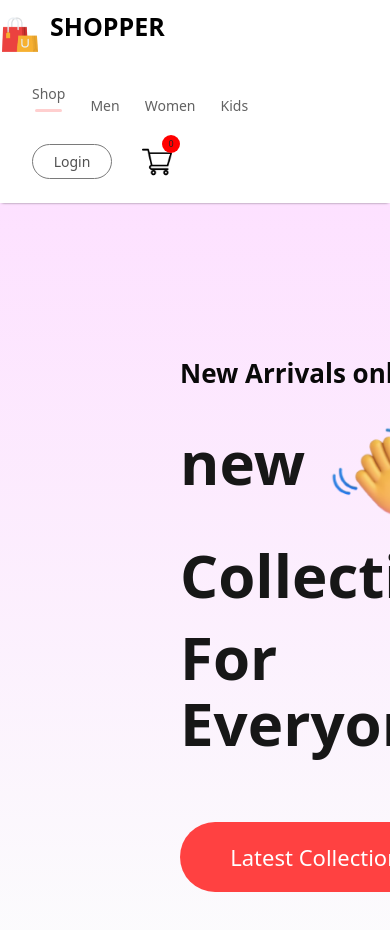
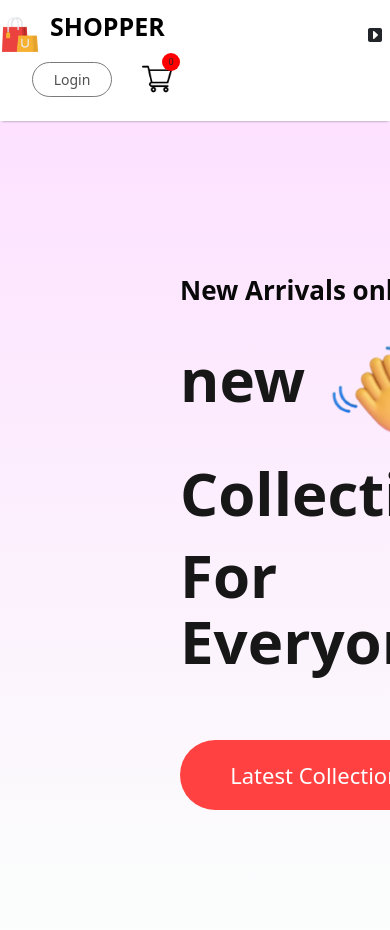
Before and after one commit to Abhishek09yadav/Ecommerce, a React (Create React App) app in the folder frontend/: page / in a window 390 px wide. Shown: the top 930 px of the page. Built offline with nearby package versions, Linux system fonts and the light colour scheme.

Commit message:
added hamburger menu for 800px devices

```diff
--- a/frontend/src/Components/Navbar/Navbar.css
+++ b/frontend/src/Components/Navbar/Navbar.css
@@ -4,6 +4,11 @@
     /*flex-direction: row-reverse;*/
     padding: 10px;
     box-shadow: 0 1px 3px -2px black;
+    align-items: center;
+}
+
+.nav-dropdown {
+    display: none;
 }
 
 .nav-logo {
@@ -152,3 +157,34 @@
         font-size: 9px;
     }
 }
+
+@media (max-width: 800px) {
+    .navbar {
+        padding: 10px 0;
+    }
+
+    .nav-dropdown {
+        display: block;
+        width: 30px;
+        transition: 0.5s;
+    }
+
+    .nav-menu {
+        display: none;
+        height: 80px;
+        width: 100%;
+        position: absolute;
+        justify-content: center;
+        top: 50px;
+        background-color: white;
+    }
+
+    .nav-menu-visible {
+        display: flex;
+
+    }
+
+    .nav-dropdown.open {
+        rotate: 90deg;
+    }
+}
--- a/frontend/src/Components/Navbar/Navbar.jsx
+++ b/frontend/src/Components/Navbar/Navbar.jsx
@@ -1,4 +1,4 @@
-import React, {useContext, useState} from 'react';
+import React, {useContext, useRef, useState} from 'react';
 import "./Navbar.css"
 import logo from '../Assets/logo.png'
 import cart_icon from '../Assets/cart_icon.png'
@@ -6,23 +6,29 @@ import 'bootstrap/dist/css/bootstrap.min.css';
 import 'bootstrap/dist/js/bootstrap.bundle.min.js';
 import {Link} from "react-router-dom";
 import {ShopContext} from "../../Context/ShopContext";
+import {FontAwesomeIcon} from '@fortawesome/react-fontawesome';
+import {faBars, faChevronRight, faSquareCaretRight} from '@fortawesome/free-solid-svg-icons';
 
 
 function Navbar(props) {
     const {getTotalCartItems} = useContext(ShopContext);
-
-
     const [menu, setmenu] = useState("shop");
-
+    const menuRef = useRef();
     const scrollDown = () => {
         window.scrollBy(0, 110);
+    }
+    const dropdown_toggle = (e) => {
+        menuRef.current.classList.toggle('nav-menu-visible');
+        e.target.classList.toggle('open');
     }
     return (<div className="navbar">
             <div className="nav-logo">
                 <img src={logo}/>
                 <p>SHOPPER</p>
             </div>
-            <ul className="nav-menu">
+            <FontAwesomeIcon onClick={dropdown_toggle} className={'nav-dropdown'} icon={faSquareCaretRight}/>
+
+            <ul ref={menuRef} className="nav-menu">
                 <li onClick={() => {
                     setmenu("shop")
                 }}><Link to={'/'}>Shop</Link> {menu === 'shop' ? <hr/> : <></>}</li>
```
